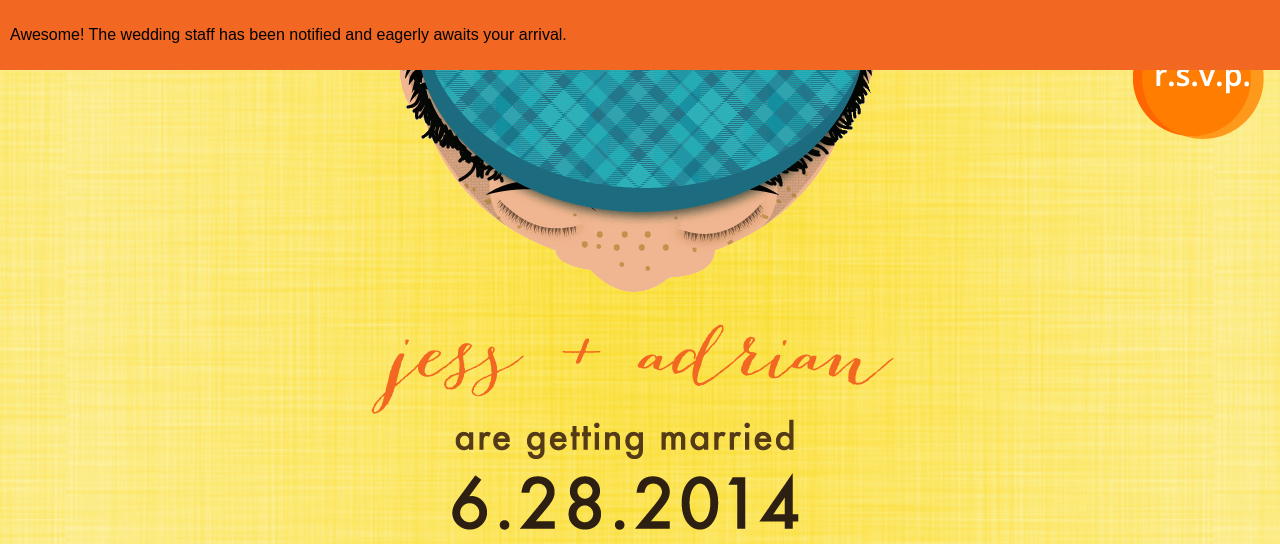
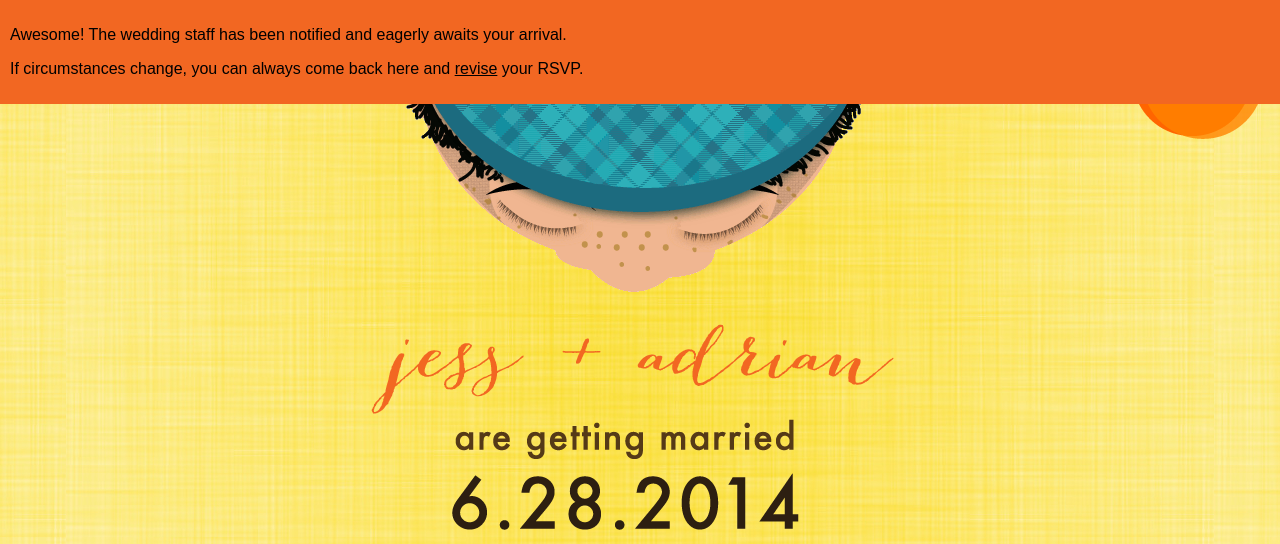
Before and after one commit to toolness/jessandadrian.us, a Django app: page /rsvp/yay in a window 1280 px wide. Shown: the top 544 px of the page. Run offline with Django 3.2, Linux system fonts and the light colour scheme; some libraries are stand-ins or nearby versions.

Commit message:
link back to /rsvp from yay and boo.

```diff
--- a/jess/static/css/style.css
+++ b/jess/static/css/style.css
@@ -30,6 +30,10 @@ body {
 
 .rsvp-form input {
   font-family: inherit;
+}
+
+.rsvp-form a {
+  color: inherit;
 }
 
 .rsvp {
--- a/jess/templates/jess/rsvp_form.html
+++ b/jess/templates/jess/rsvp_form.html
@@ -10,11 +10,15 @@
  {% if rsvp_result != 'yay' %}style="display: none"{% endif %}>
   <p>Awesome! The wedding staff has been notified and
     eagerly awaits your arrival.</p>
+  <p>If circumstances change, you can always come back here and
+    <a href="{% url 'rsvp' %}">revise</a> your RSVP.</p>
 </div>
 <div id="boo" class="rsvp-form-content"
  {% if rsvp_result != 'boo' %}style="display: none"{% endif %}>
   <p>Bummer! The wedding staff has been notified of your inability to
     attend.</p>
+  <p>If anything changes, though, you can always come back here and
+    <a href="{% url 'rsvp' %}">revise</a> your RSVP.</p>
 </div>
 <div id="rsvp" class="rsvp-form-content"
  {% if rsvp_result %}style="display: none"{% endif %}>
```
